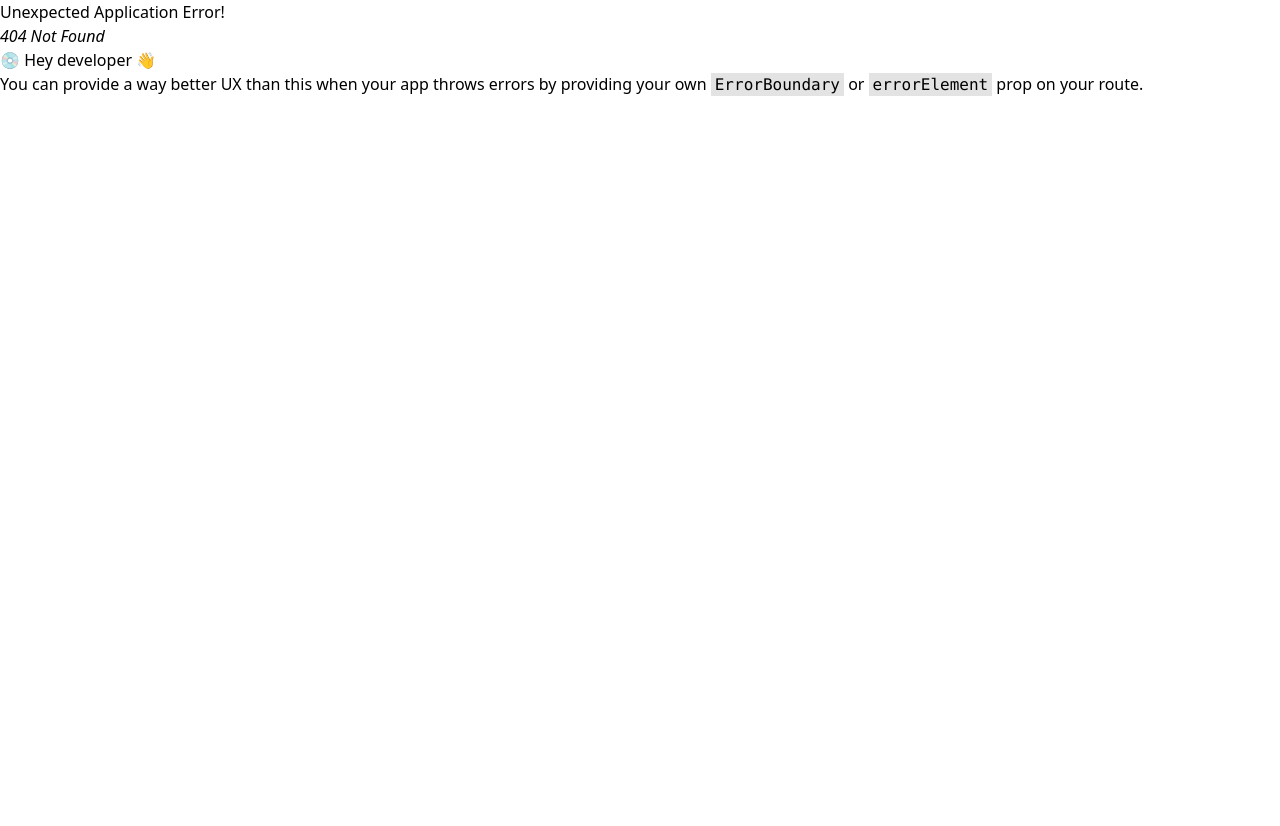
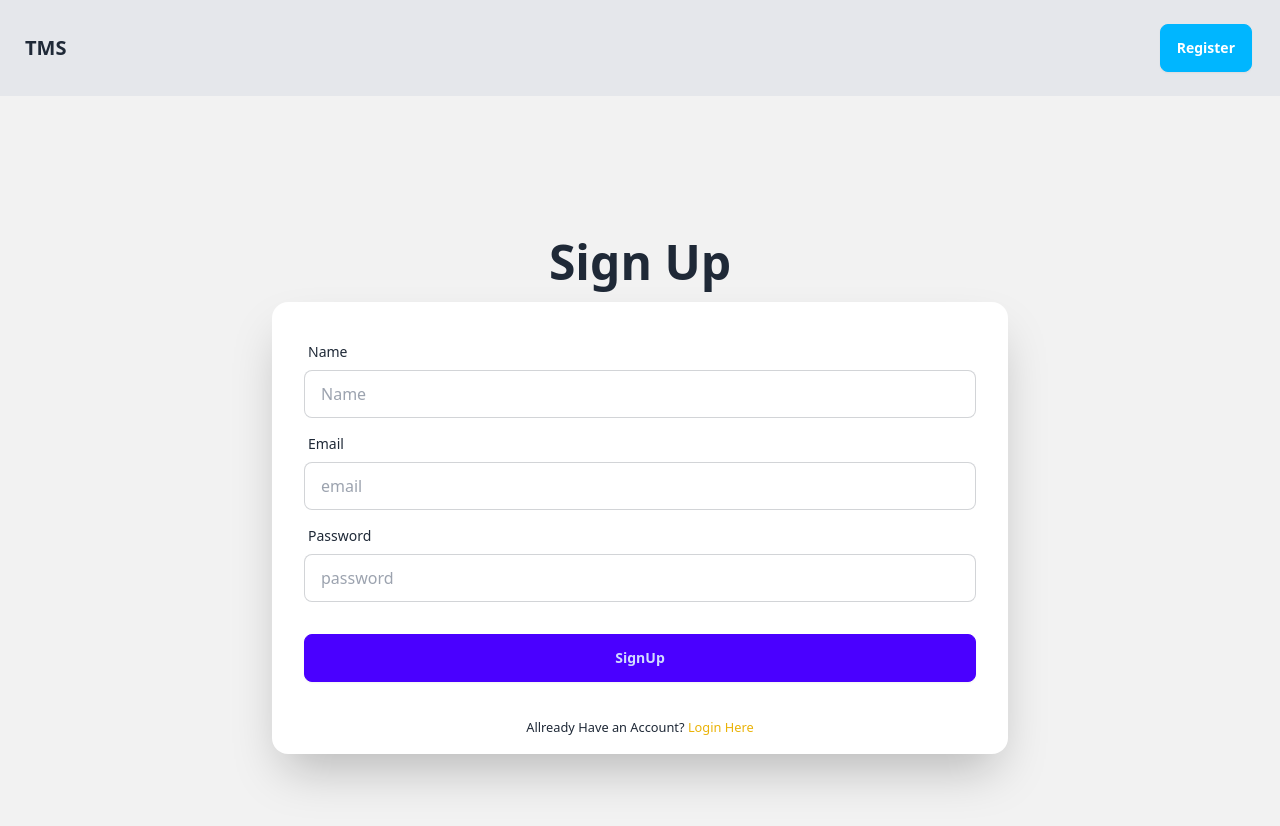
Before and after one commit to Md-Azad/task-management-system, a React (Vite) app: page /register in a window 1280 px wide. Before the commit this address had no page. Shown: the top 826 px of the page. Before the commit the page ends 800 px from the top, so only its background shows below. Built offline with nearby package versions, Linux system fonts and the light colour scheme.

Commit message:
added registration page and install firebase

```diff
--- a/index.html
+++ b/index.html
@@ -1,5 +1,5 @@
 <!DOCTYPE html>
-<html lang="en">
+<html lang="en" data-theme="light">
   <head>
     <meta charset="UTF-8" />
     <link rel="icon" type="image/svg+xml" href="/vite.svg" />
--- a/package.json
+++ b/package.json
@@ -10,6 +10,7 @@
     "preview": "vite preview"
   },
   "dependencies": {
+    "firebase": "^11.3.1",
     "localforage": "^1.10.0",
     "match-sorter": "^8.0.0",
     "react": "^19.0.0",
@@ -23,6 +24,7 @@
     "@types/react-dom": "^19.0.3",
     "@vitejs/plugin-react": "^4.3.4",
     "autoprefixer": "^10.4.20",
+    "daisyui": "^4.12.23",
     "eslint": "^9.19.0",
     "eslint-plugin-react": "^7.37.4",
     "eslint-plugin-react-hooks": "^5.0.0",
--- /dev/null
+++ b/src/firebase/firebase.config.js
@@ -0,0 +1,17 @@
+// Import the functions you need from the SDKs you need
+import { initializeApp } from "firebase/app";
+// TODO: Add SDKs for Firebase products that you want to use
+// https://firebase.google.com/docs/web/setup#available-libraries
+
+// Your web app's Firebase configuration
+const firebaseConfig = {
+  apiKey: process.env.meta.VITE_apiKey,
+  authDomain: process.env.meta.VITE_authDomain,
+  projectId: process.env.meta.VITE_projectId,
+  storageBucket: process.env.meta.VITE_storageBucket,
+  messagingSenderId: process.env.meta.VITE_messagingSenderId,
+  appId: process.env.meta.VITE_appId,
+};
+
+// Initialize Firebase
+export const app = initializeApp(firebaseConfig);
--- a/src/pages/Home/Navbar/Navbar.jsx
+++ b/src/pages/Home/Navbar/Navbar.jsx
@@ -1,7 +1,20 @@
+import { Link } from "react-router-dom";
+
 const Navbar = () => {
   return (
-    <div>
-      <h1>Navbar page will be here.</h1>
+    <div className="navbar bg-gray-200">
+      <div className="flex-1">
+        <a className="btn btn-ghost text-xl">TMS</a>
+      </div>
+      <div className="flex-none">
+        <ul className="menu menu-horizontal px-1">
+          <li>
+            <Link to="/register">
+              <button className="btn btn-info text-white">Register</button>
+            </Link>
+          </li>
+        </ul>
+      </div>
     </div>
   );
 };
--- a/src/pages/authentication/Registration/Registration.jsx
+++ b/src/pages/authentication/Registration/Registration.jsx
@@ -1,7 +1,82 @@
+import { Link } from "react-router-dom";
+
 const Registration = () => {
+  const handleSignUp = (e) => {
+    e.preventDefault();
+    const form = e.target;
+    const name = form.name.value;
+    const password = form.password.value;
+    const email = form.email.value;
+    console.log(name, email, password);
+  };
   return (
-    <div>
-      <h1>Registration page.</h1>
+    <div className="hero bg-base-200 min-h-screen ">
+      <div className="hero-content flex-col w-3/5  ">
+        <div className="text-center lg:text-left">
+          <h1 className="text-5xl font-bold">Sign Up </h1>
+        </div>
+        <div className="card bg-base-100 w-full shadow-2xl ">
+          <form onSubmit={handleSignUp} className="card-body">
+            <div className="form-control">
+              <label className="label">
+                <span className="label-text">Name</span>
+              </label>
+              <input
+                type="text"
+                name="name"
+                placeholder="Name"
+                className="input input-bordered"
+                required
+              />
+            </div>
+
+            <div className="form-control">
+              <label className="label">
+                <span className="label-text">Email</span>
+              </label>
+              <input
+                type="email"
+                name="email"
+                placeholder="email"
+                className="input input-bordered"
+                required
+              />
+            </div>
+            <div className="form-control">
+              <label className="label">
+                <span className="label-text">Password</span>
+              </label>
+              <input
+                type="password"
+                name="password"
+                placeholder="password"
+                className="input input-bordered"
+                required
+              />
+            </div>
+
+            <div className="form-control mt-6">
+              <input
+                className={`btn btn-primary `}
+                type="submit"
+                value="SignUp"
+              />
+            </div>
+          </form>
+
+          <p
+            className="text-center mb-4
+          "
+          >
+            <small>
+              Allready Have an Account?{" "}
+              <Link to="/login" className="text-yellow-500">
+                Login Here
+              </Link>
+            </small>
+          </p>
+        </div>
+      </div>
     </div>
   );
 };
--- a/src/router/routes.jsx
+++ b/src/router/routes.jsx
@@ -1,6 +1,7 @@
 import { createBrowserRouter } from "react-router-dom";
 import Home from "../pages/Home/Home/Home";
 import Login from "../pages/authentication/Login/Login";
+import Registration from "../pages/authentication/Registration/Registration";
 export const router = createBrowserRouter([
   {
     path: "/",
@@ -10,6 +11,10 @@ export const router = createBrowserRouter([
         path: "/",
         element: <Login></Login>,
       },
+      {
+        path: "/register",
+        element: <Registration></Registration>,
+      },
     ],
   },
 ]);
--- a/tailwind.config.js
+++ b/tailwind.config.js
@@ -4,5 +4,5 @@ export default {
   theme: {
     extend: {},
   },
-  plugins: [],
+  plugins: [require("daisyui")],
 };
```
Also changed, not shown: 2 other files (tests, documents, lock files or other folders).
